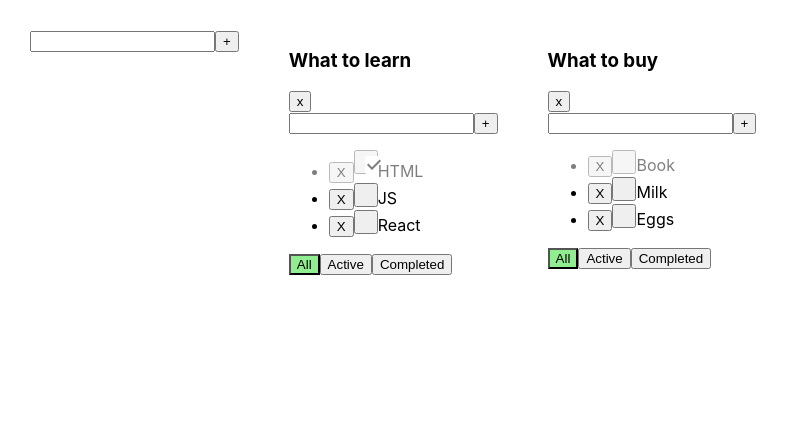
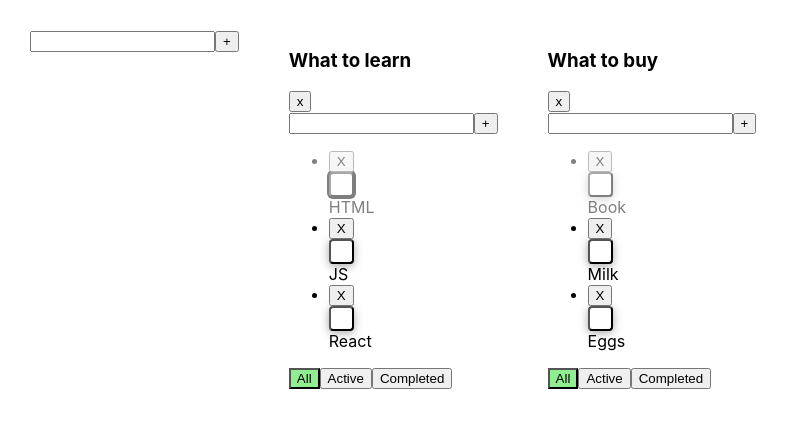
Before and after one commit to DmitrijSergeev/Todolist, a React (Create React App) app: page / in a window 1280 px wide. Both pictures are taken after a click on the checkbox 365 px from the left and 162 px from the top of the page. Shown: the top 428 px of the page, without its empty margins (0-789 px from the left). Built offline with nearby package versions, Linux system fonts and the light colour scheme.

Commit message:
radixcheckbox

```diff
--- a/src/assets/icons/Сheck.tsx
+++ b/src/assets/icons/Сheck.tsx
@@ -10,7 +10,6 @@ const SvgComponent = (props: SVGProps<SVGSVGElement>, ref: Ref<SVGSVGElement>) =
         xmlns="http://www.w3.org/2000/svg"
         {...props}
     >
-        <rect x="4" y="6" width="16" height="12" fill="black"/>
         <path
             d="M19 3H5C3.89 3 3 3.9 3 5V19C3 20.1 3.89 21 5 21H19C20.11 21 21 20.1 21
             19V5C21 3.9 20.11 3 19 3ZM10 17L5 12L6.41 10.59L10 14.17L17.59 6.58L19 8L10 17Z"
--- a/src/components/ui/checkbox/Checkbox.module.css
+++ b/src/components/ui/checkbox/Checkbox.module.css
@@ -1,4 +1,28 @@
-.root{
-    width: 24px;
-    height: 24px;
+
+.root {
+    background-color: white;
+    width: 25px;
+    height: 25px;
+    border-radius: 4px;
+    display: flex;
+    align-items: center;
+    justify-content: center;
+    box-shadow: 0 2px 10px darkgrey;
 }
+.root:hover {
+    background-color: violet;
+}
+.root:focus {
+    box-shadow: 0 0 0 2px black;
+}
+
+.indicator {
+    color: blueviolet;
+}
+
+.Label {
+    color: white;
+    padding-left: 15px;
+    font-size: 15px;
+    line-height: 1;
+}
--- a/src/components/ui/checkbox/Checkbox.tsx
+++ b/src/components/ui/checkbox/Checkbox.tsx
@@ -10,9 +10,10 @@ type CheckBoxProps = {
 export const Checkbox = ({checked, onChange}: CheckBoxProps) => {
     return (
         <RadixCheckbox.Root className={s.root}>
-            <RadixCheckbox.Indicator >
-                <Check/>
-            </RadixCheckbox.Indicator >
+                <RadixCheckbox.Indicator
+                    className={s.indicator}>
+                    {checked && <Check/>}
+                </RadixCheckbox.Indicator >
         </RadixCheckbox.Root>
     );
 };
```
